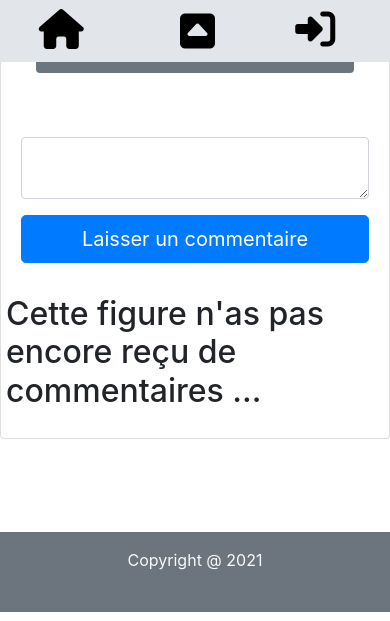
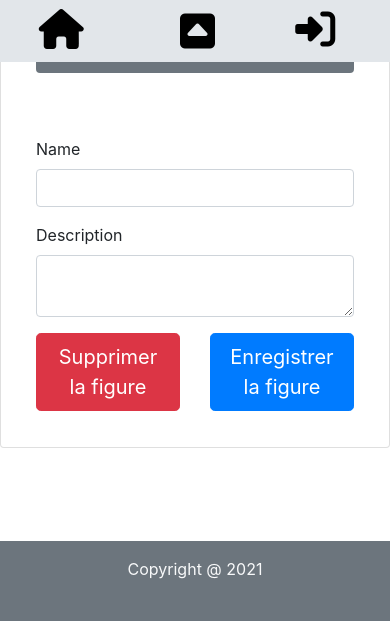
Before and after one commit to laurent-66/site_communautaire_snowtricks, a Symfony app: template templates/core/figures/trickEdit.html.twig in a window 390 px wide. Shown: the part 782-1403 px from the top of the page. Run offline with Twig, Linux system fonts and the light colour scheme; the template is opened without the code that fills it, so the values that code supplies are empty; form fields are guessed from the names that the template uses; some libraries are stand-ins or nearby versions.

Commit message:
22-02-22 11:48 form update description trick in progress

```diff
--- a/templates/core/figures/trickEdit.html.twig
+++ b/templates/core/figures/trickEdit.html.twig
@@ -125,20 +125,32 @@
                     </div>
                 </div>
 
-                <div class="separator"></div>
-                {{form_start(formComment)}}
-                <div class="row">
-                    <div class="col-sm-12 col-md-12 col-lg-8 mb-3 mx-auto">
-                        {{form_widget(formComment.content)}}
+                <div class="container">
+                    {{form_start(formDescriptionTrick)}}
+                    <div class="row">
+                        <div class="col-12">
+                        {{form_row(formDescriptionTrick.name)}}
+                        </div>
                     </div>
-                    <div class="col-sm-12 col-md-6 col-lg-4 mb-3 mx-auto">
-                        <button class="btn btn-lg btn-primary btn-block mb-3" type="submit">Laisser un commentaire</button>
+                    <div class="row">
+                        <div class="col-12">
+                            {{form_row(formDescriptionTrick.description)}}
+                        </div>
                     </div>
-                </div>
-                {{form_end(formComment)}}
-                <div class="separator"></div>
-                <div class="row" id="container-figures">
-                    {% include "core/figures/__comments.html.twig" with {'comments': comments} %}
+                    <div class="row">
+                        <div class="col-12">
+                            {# {{form_row(formDescriptionTrick.figureGroup)}} #}
+                        </div>
+                    </div>
+                    <div class="row">
+                        <div class="col">
+                        <a href="#"><button class="btn btn-lg btn-danger btn-block mb-3">Supprimer la figure</button> </a>
+                        </div>
+                        <div class="col">
+                            <button class="btn btn-lg btn-primary btn-block mb-3" type="submit">Enregistrer la figure</button>
+                        </div>
+                    </div>
+                    {{form_end(formDescriptionTrick)}}
                 </div>
             </div>
         </div>
```
Also changed, not shown: src/Controller/FigureController.php (+24 -18 lines), src/Form/DescriptionTrickType.php (added, +46 -0 lines).
